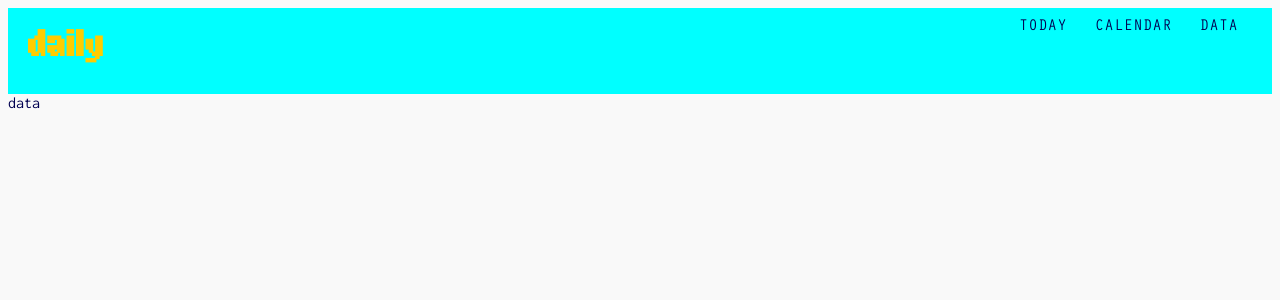
After one commit to yanader/dailyTracker-Archive, a Django app: page //data in a window 1280 px wide. The commit adds this page. Shown: the top 300 px of the page. Run offline with Django 4.2, Linux system fonts and the light colour scheme.

Commit message:
set up calendar&data views

```diff
--- /dev/null
+++ b/daily/templates/daily/calendar.html
@@ -0,0 +1,5 @@
+{% extends "daily/layout.html" %}
+
+{% block body %}
+<h7>calendar</h7>
+{% endblock %}
--- /dev/null
+++ b/daily/templates/daily/data.html
@@ -0,0 +1,5 @@
+{% extends "daily/layout.html" %}
+
+{% block body %}
+<h7>data</h7>
+{% endblock %}
--- a/daily/templates/daily/layout.html
+++ b/daily/templates/daily/layout.html
@@ -19,9 +19,9 @@
 
         <section class="co2">
             <ul id="menuList">
-                <li><a href="index.html">DATA</a></li>
-                <li><a href="index.html">CALENDAR</a></li>
-                <li><a href="index.html">TODAY</a></li>
+                <li><a href="{% url 'data' %}">DATA</a></li>
+                <li><a href="{% url 'calendar' %}">CALENDAR</a></li>
+                <li><a href="{% url 'index' %}">TODAY</a></li>
             </ul>
         </section>
 
--- a/daily/urls.py
+++ b/daily/urls.py
@@ -4,4 +4,6 @@ from . import views
 
 urlpatterns = [
     path('', views.index, name="index"),
+    path('/calendar', views.calendar, name="calendar"),
+    path('/data', views.data, name="data"),
 ]
--- a/daily/views.py
+++ b/daily/views.py
@@ -4,3 +4,9 @@ from django.shortcuts import render
 
 def index(request):
     return render(request, "daily/index.html")
+
+def calendar(request):
+    return render(request, "daily/calendar.html")
+
+def data(request):
+    return render(request, "daily/data.html")
```
